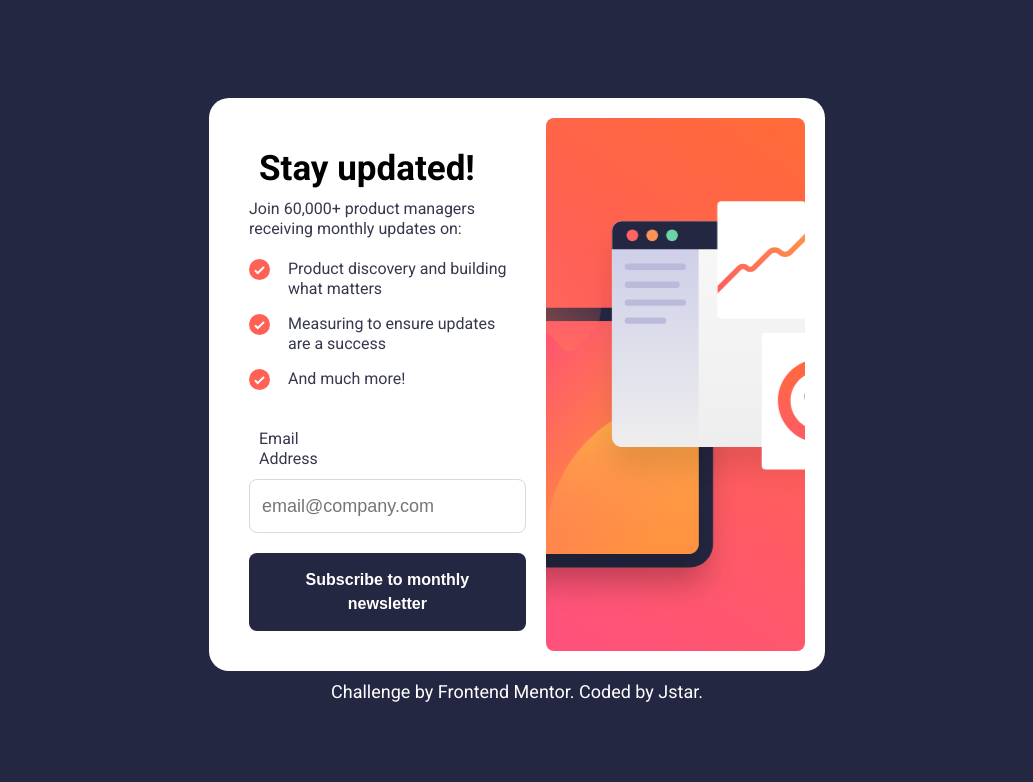
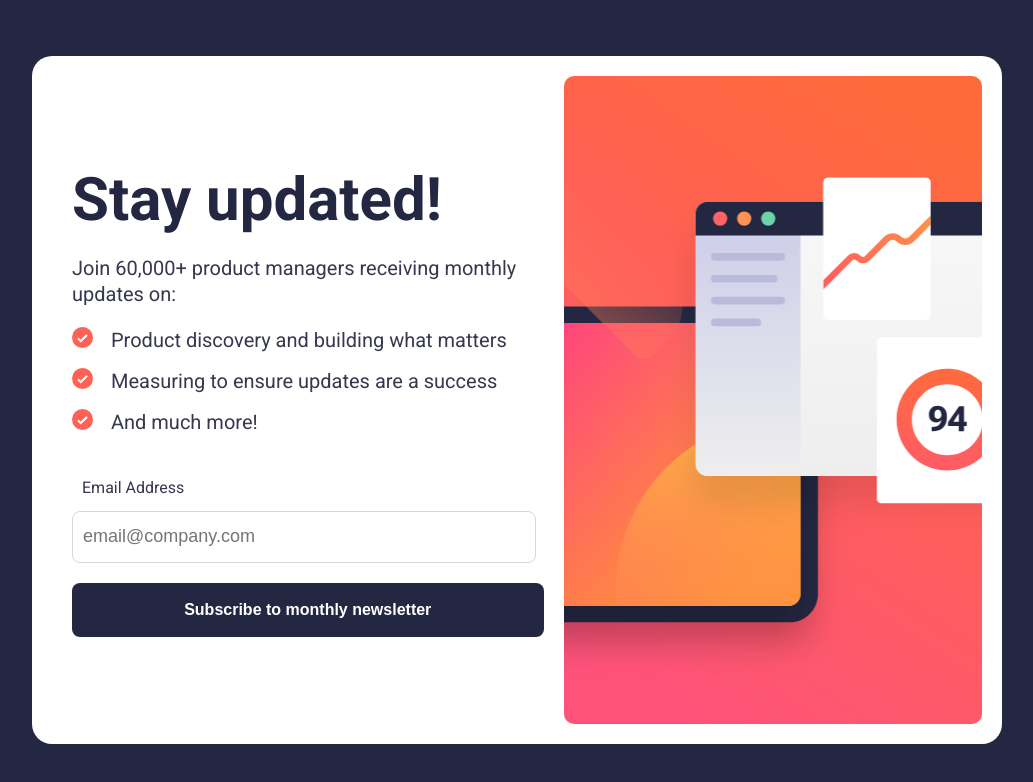
Before and after one commit to Jstar7890/news-letter, a plain HTML site: page index.html in a window 1280 px wide. Shown: the whole page, without its empty margins (123-1156 px from the left). Drawn offline with Linux system fonts and the light colour scheme.

Commit message:
Add files via upload

```diff
--- a/index.html
+++ b/index.html
@@ -17,6 +17,7 @@
 <body>
 
   <!-- Sign-up form start -->
+<div class="outer">
   <main>
     <section class="left-section">
       <h1>
@@ -58,6 +59,11 @@
       <div class="inner-right"></div>
     </section>
   </main>
+  <!-- <div class="attribution">
+    Challenge by <a href="https://www.frontendmentor.io?ref=challenge" target="_blank">Frontend Mentor</a>.
+    Coded by <a href="#">Jstar</a>.
+  </div> -->
+</div>
   <!-- Success message start -->
 
   <!-- Thanks for subscribing!
@@ -65,10 +71,7 @@
 
   <!-- Success message end -->
 
-  <div class="attribution">
-    Challenge by <a href="https://www.frontendmentor.io?ref=challenge" target="_blank">Frontend Mentor</a>.
-    Coded by <a href="#">Jstar</a>.
-  </div>
+
   <script src="index.js">
   </script>
 </body>
--- a/index.js
+++ b/index.js
@@ -16,6 +16,9 @@ document.querySelector('.fail').classList.add('fal');
   }
 })
 }
+function dismiss(){
+    location.reload();
+}
 function success (emailAddress){
   window.document.body.innerHTML +=
   `
@@ -26,7 +29,7 @@ function success (emailAddress){
   A confirmation email has been sent to <span>${emailAddress}</span>
   Please open it and click the button inside to confirm your subscription.
 </p>
-<button class="dismiss">
+<button class="dismiss" onclick="dismiss()">
   Dismiss message
 </button>
 </div>
--- a/style.css
+++ b/style.css
@@ -2,14 +2,18 @@ body {
   padding: 0;
   margin: 0;
 }
-
+*{
+  margin: 0;
+  padding: 0;
+}
 .right-section {
-  height: 40vh; /* Sets the height to 40% of the viewport height */
-  width: 100%; /* Ensures it covers the full width */
   background-image: url(assets/images/illustration-sign-up-mobile.svg);
-  background-size: cover; /* Ensures the image covers the entire section */
-  background-repeat: no-repeat;
-  background-position: center; /* Centers the background image */
+height: 50vh;
+width: 100%;
+background-position: center;
+background-repeat: no-repeat;
+background-size: cover;
+border-radius: 8px;
 }
 
 main {
@@ -26,7 +30,6 @@ main {
 
 .left-section h1 {
   font-size: 35px;
-  margin: 10px;
 }
 
  p{
@@ -172,50 +175,80 @@ button:hover{
   color:  red;
   font-weight: normal;
 }
-@media(min-width:900px) {
-  body{
+@media(min-width:690px) {
+  .outer{
     display: flex;
     flex-direction: column;
     height: 100vh;
     align-items: center;
     justify-content: center;
+    padding: 2.25em;
+  }
+  body{
     background-color: hsl(234, 29%, 20%);
   }
   main{
+    padding: 1.25rem;
     display: grid;
-    padding: 20px;
     border-radius: 20px;
     background-color: white;
     grid-template-columns: 55% 45%;
-  font-family: Roboto, Arial;
-  width: 45%; /* Ensures the main container covers the full width */
-  height: auto;
-  max-height: 694px;
+    font-family: Roboto, Arial;
+    max-width: 930px; /* Ensures the main container covers the full width */
+    height: 100%;
+    margin: 1.25em;
+  }
+  .p{
+    margin-bottom: 20px;
+    margin-top: 20px;
   }
   .left-section{
+    justify-self: center;
     align-self: center;
+    padding-top: 4rem;
+    padding-bottom: 4rem;
+  }
+  .left-section h1{
+    font-size: 60px;
+    color: hsl(234, 29%, 20%);
   }
   .right-section {
     border-radius: 8px;
-  height: 100%; /* Sets the height to 40% of the viewport height */
-  width: 100%; /* Ensures it covers the full width */
-  object-fit: cover;
+  /* height: 100%; Sets the height to 40% of the viewport height */
   background-image: url(assets/images/illustration-sign-up-desktop.svg);
-  background-size: cover; /* Ensures the image covers the entire section */
-  background-repeat: no-repeat;
-  background-position: center; /* Centers the background image */
+   height: auto;
+  border-radius: 10px;
+}
+.success-card{
+  align-self: center;
+  justify-self: center;
+  max-width: 400px;
+  height: auto;
+}
+body{
+  display: flex;
+  flex-direction: column;
+  justify-content: center;
+  height: 100vh;
+}
+.success-card img{
+  height: 80px;
 }
 .success-card h1{
-  font-size: 40px;
+  font-size: 45px;
   margin-top: 20px;
-  margin-bottom: 10px;
+  margin-bottom: 25px;
   color: hsl(234, 29%, 20%);;
 }
 .success-card p{
   font-size: 16px;
   line-height: 24px;
   color: hsl(234, 29%, 20%);
-  margin-bottom: 20px;
+  margin-bottom: 25px;
+}
+.p,p{
+  font-size: 20px;
+  line-height: 26px;
 }
 .success-card button{
   position: static;
@@ -239,17 +272,16 @@ button:hover{
 .success-card{
   font-family: Roboto;
   padding: 30px;
-  margin-top: 15vh;
   background-color: white;
-  width: 28%;
-  border-radius: 8px;
+  border-radius: 30px;
 }
 .attribution {
   font-size: 18px;
   text-align: center;
   font-family: Roboto;
   color: white;
-  margin-top: 10px;
+  margin-top: 0px;
+  margin-bottom: 20px;
 }
 
 .attribution a {
```
